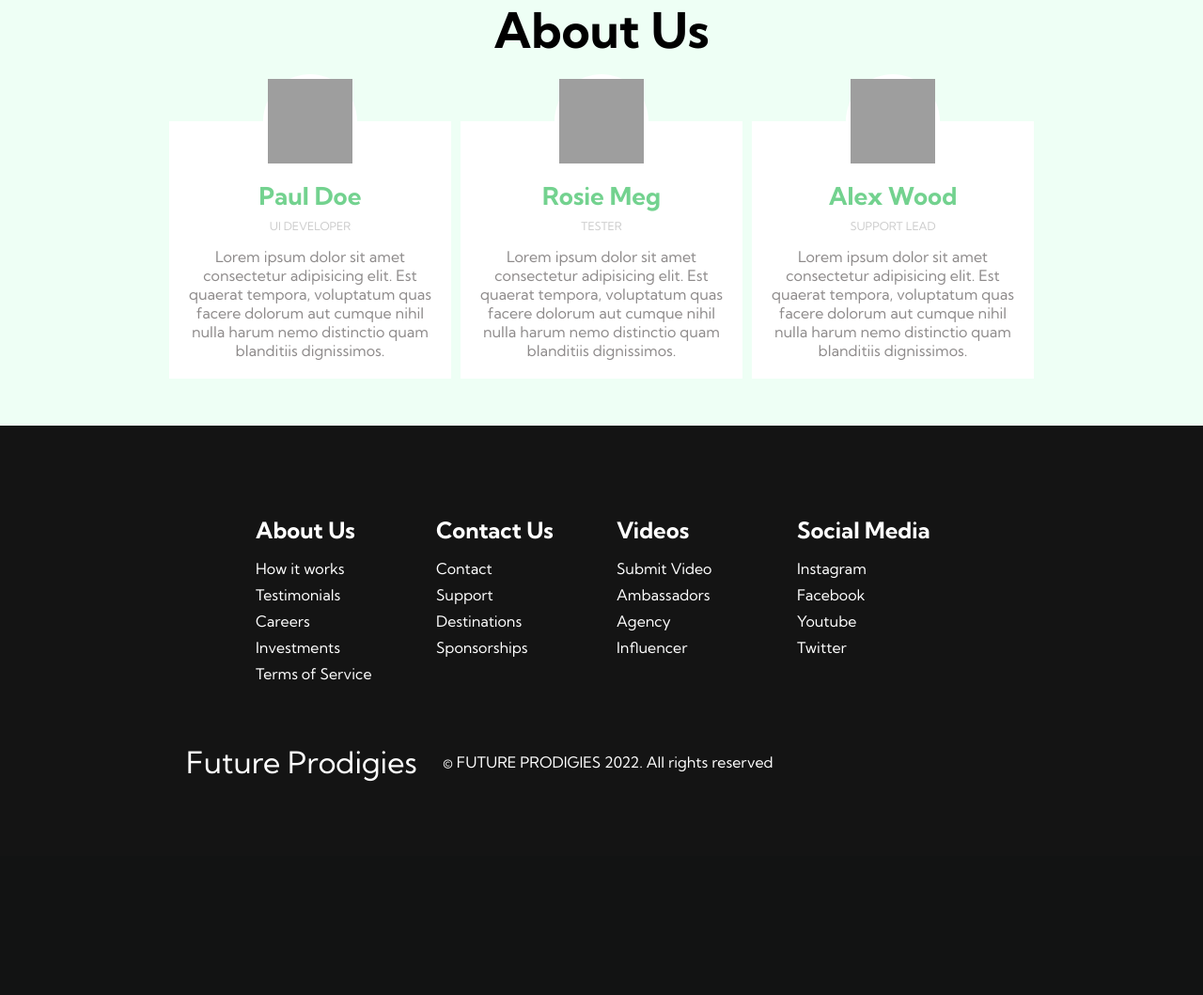
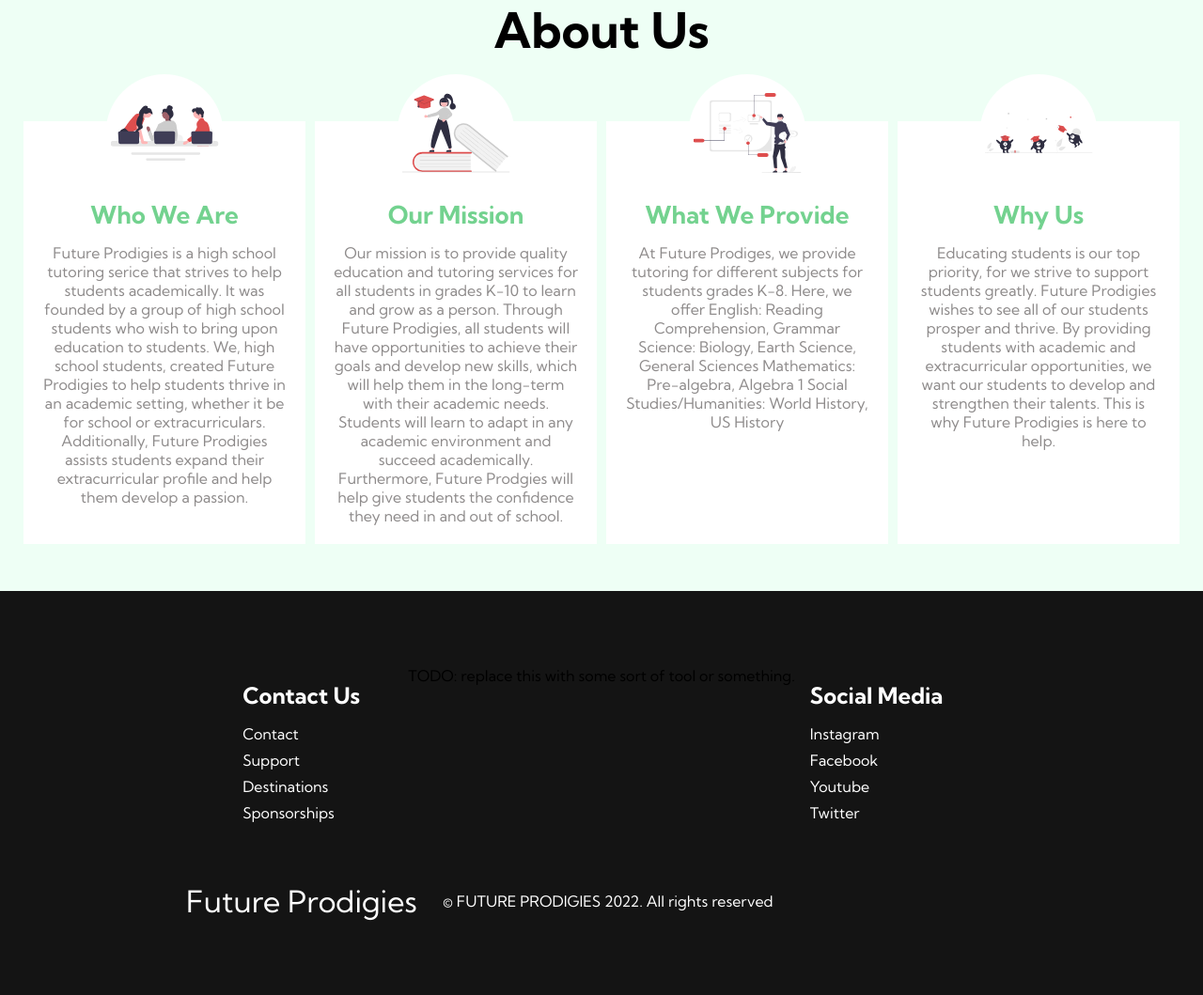
Before and after one commit to Future-Prodigies/Future-Prodigies-Website, a PHP site: page /about.php in a window 1280 px wide. Shown: the part 80-1139 px from the top of the page at 94% size. Before the commit the page ends 912 px from the top, so only its background shows below. Run offline with PHP 8.4, Linux system fonts and the light colour scheme; grey boxes are pictures that could not be loaded.

Commit message:
Adding about us section.

```diff
--- a/about.css
+++ b/about.css
@@ -53,14 +53,14 @@ body{
   top: -50px;
   left: 50%;
   transform: translateX(-50%);
-  width: 100px;
-  height: 100px;
+  width: 125px;
+  height: 125px;
   border-radius: 50%;
   background: #fff;
 }
 
 .team .team_member .team_img img{
-  width: 100px;
-  height: 100px;
+  width: 125px;
+  height: 125px;
   padding: 5px;
 }
--- a/about.php
+++ b/about.php
@@ -11,26 +11,45 @@
   <div class="team">
     <div class="team_member">
       <div class="team_img">
-        <img src="https://i.imgur.com/2pGPLrl.png" alt="Team_image">
+        <img src="images/undraw_engineering_team_a7n2.svg" alt="Team_image">
       </div>
-      <h3>Paul Doe</h3>
-      <p class="role">UI developer</p>
-      <p>Lorem ipsum dolor sit amet consectetur adipisicing elit. Est quaerat tempora, voluptatum quas facere dolorum aut cumque nihil nulla harum nemo distinctio quam blanditiis dignissimos.</p>
+      <br>
+      <h3>Who We Are</h3>
+      <p><br>Future Prodigies is a high school tutoring serice that strives to help students academically. It was founded by a group of high school students who wish to bring upon education to students. We, high school students, created Future Prodigies to help students thrive in an academic setting, whether it be for school or extracurriculars. Additionally, Future Prodigies assists students expand their extracurricular profile and help them develop a passion.</p>
     </div>
     <div class="team_member">
       <div class="team_img">
-        <img src="https://i.imgur.com/jQj1I8E.png" alt="Team_image">
+        <img src="images/undraw_education_f8ru.svg" alt="Team_image">
       </div>
-      <h3>Rosie Meg</h3>
-      <p class="role">Tester</p>
-      <p>Lorem ipsum dolor sit amet consectetur adipisicing elit. Est quaerat tempora, voluptatum quas facere dolorum aut cumque nihil nulla harum nemo distinctio quam blanditiis dignissimos.</p></div>
+      <br>
+      <h3>Our Mission</h3>
+      <br>
+      <p>Our mission is to provide quality education and tutoring services for all students in grades K-10 to learn and grow as a person. Through Future Prodigies, all students will have opportunities to achieve their goals and develop new skills, which will help them in the long-term with their academic needs. Students will learn to adapt in any academic environment and succeed academically. Furthermore, Future Prodgies will help give students the confidence they need in and out of school.</p></div>
     <div class="team_member">
       <div class="team_img">
-        <img src="https://i.imgur.com/2Necikc.png" alt="Team_image">
+        <img src="images/undraw_teaching_re_g7e3.svg" alt="Team_image">
       </div>
-      <h3>Alex Wood</h3>
-      <p class="role">Support Lead</p>
-      <p>Lorem ipsum dolor sit amet consectetur adipisicing elit. Est quaerat tempora, voluptatum quas facere dolorum aut cumque nihil nulla harum nemo distinctio quam blanditiis dignissimos.</p>
+      <br>
+      <h3>What We Provide</h3>
+      <br>
+      <p>At Future Prodiges, we provide tutoring for different subjects for students grades K-8. Here, we offer
+English: Reading Comprehension, Grammar
+
+Science: Biology, Earth Science, General Sciences
+
+Mathematics: Pre-algebra, Algebra 1
+
+Social Studies/Humanities: World History, US History
+</p>
+    </div>
+    <div class="team_member">
+      <div class="team_img">
+        <img src="images/undraw_graduation_re_gthn.svg" alt="Team_image">
+      </div>
+      <br>
+      <h3>Why Us</h3>
+      <br>
+      <p>Educating students is our top priority, for we strive to support students greatly. Future Prodigies wishes to see all of our students prosper and thrive. By providing students with academic and extracurricular opportunities, we want our students to develop and strengthen their talents. This is why Future Prodigies is here to help. </p>
     </div>
   </div>
 </div>
--- a/footer.php
+++ b/footer.php
@@ -2,24 +2,24 @@
 <div class="footer__container">
         <div class="footer__links">
           <div class="footer__link--wrapper">
-            <div class="footer__link--items">
+            <!-- <div class="footer__link--items">    TODO: replace this with some sort of tool or something.
               <h2>About Us</h2>
               <a href="/sign__up">How it works</a> <a href="/">Testimonials</a>
               <a href="/">Careers</a> <a href="/">Investments</a>
               <a href="/">Terms of Service</a>
-            </div>
+            </div> -->
             <div class="footer__link--items">
               <h2>Contact Us</h2>
-              <a href="/">Contact</a> <a href="/">Support</a>
+              <a href="mailto:futureprodigies101@gmail.com">Contact</a> <a href="/">Support</a>
               <a href="/">Destinations</a> <a href="/">Sponsorships</a>
             </div>
           </div>
           <div class="footer__link--wrapper">
-            <div class="footer__link--items">
+            <!-- <div class="footer__link--items">
               <h2>Videos</h2>
               <a href="/">Submit Video</a> <a href="/">Ambassadors</a>
               <a href="/">Agency</a> <a href="/">Influencer</a>
-            </div>
+            </div> -->    TODO: replace this with some sort of tool or something.
             <div class="footer__link--items">
               <h2>Social Media</h2>
               <a href="/">Instagram</a> <a href="/">Facebook</a>
```
Also changed, not shown: images/undraw_education_f8ru.svg (added), images/undraw_engineering_team_a7n2.svg (added), images/undraw_graduation_re_gthn.svg (added), images/undraw_teaching_re_g7e3.svg (added).
